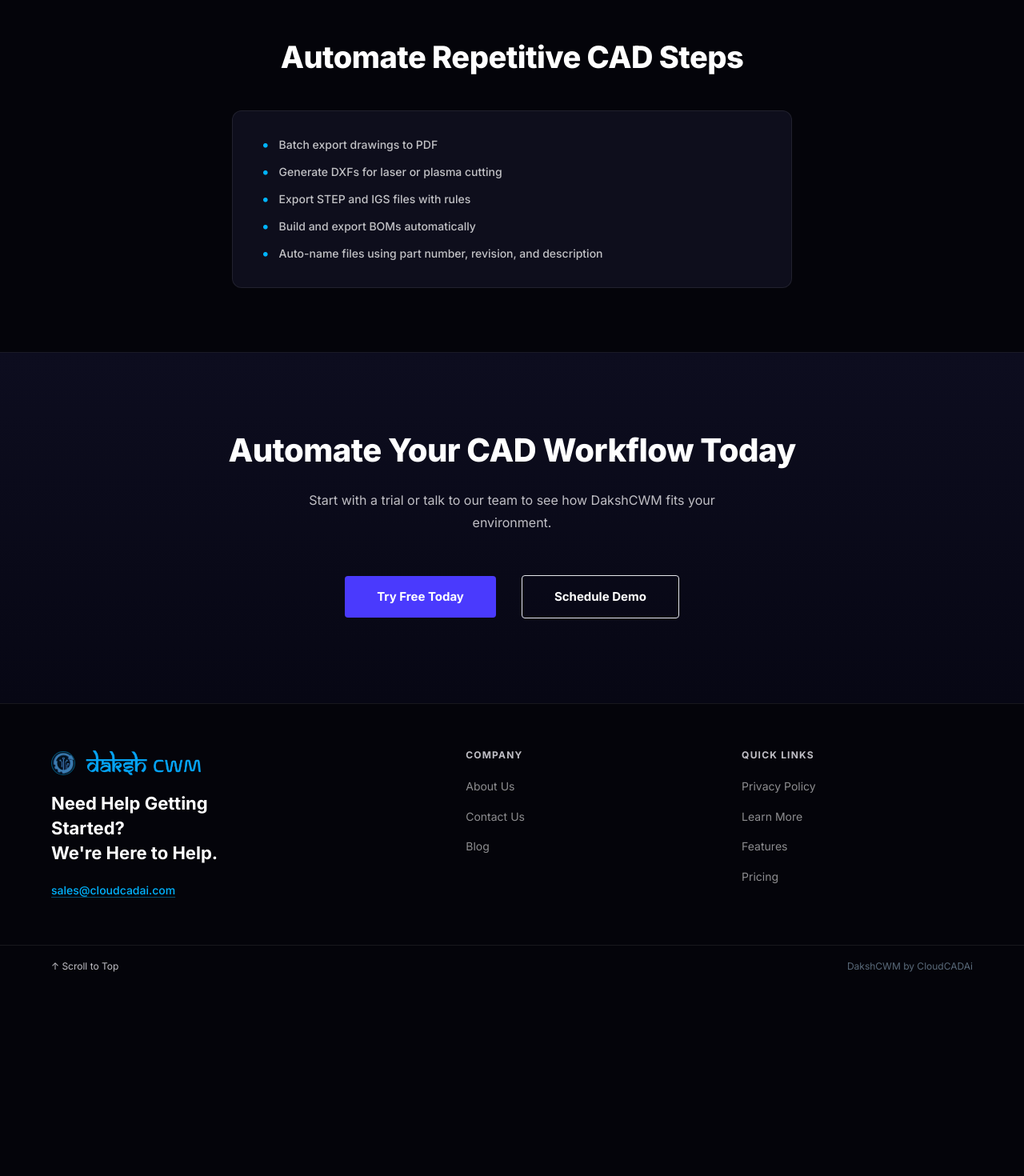
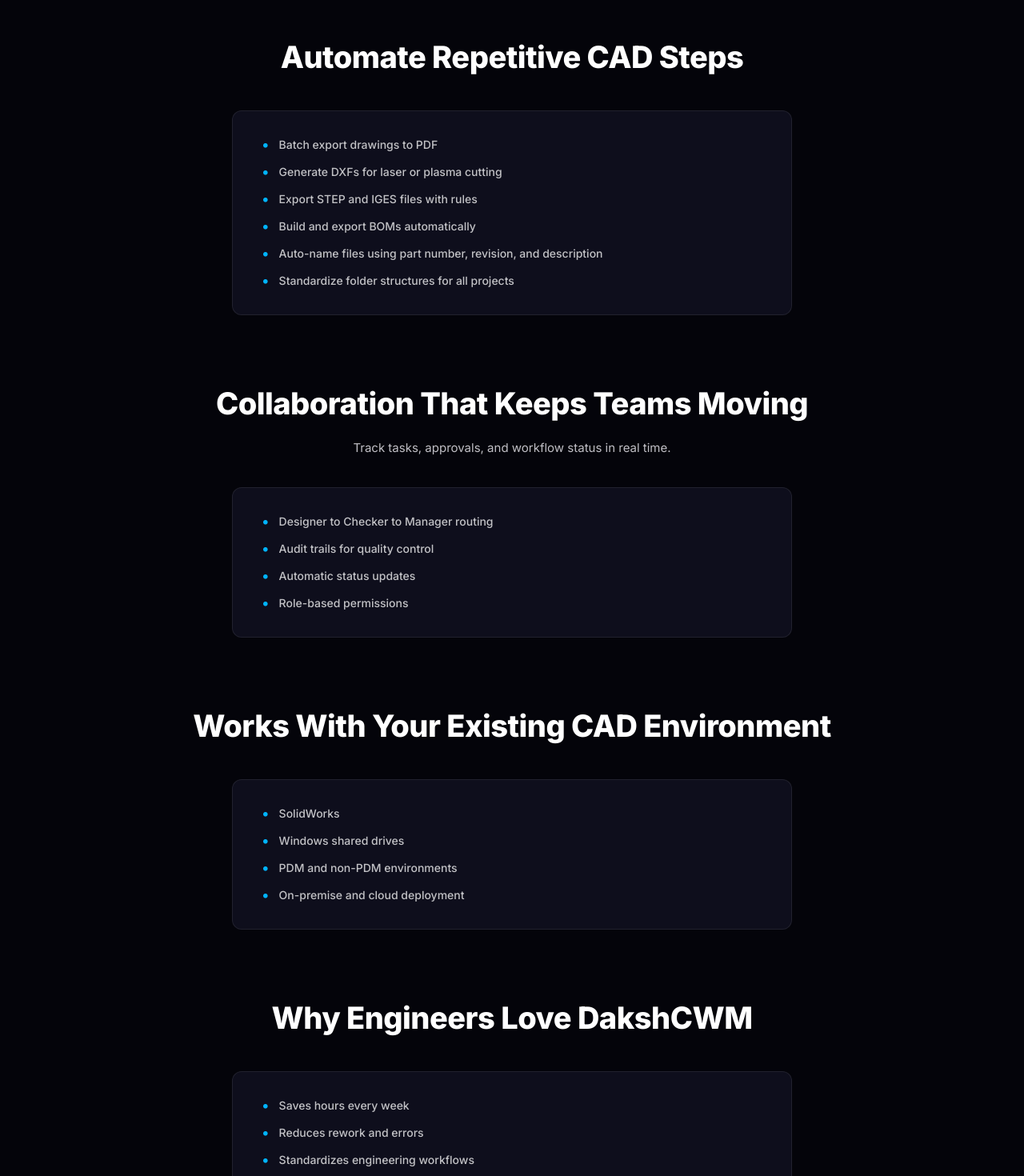
Before and after one commit to apurba2099/1_Project_Main, a React (Vite) app: page /features in a window 1280 px wide. Shown: the part 1080-2550 px from the top of the page at 80% size. Before the commit the page ends 2314 px from the top, so only its background shows below. Built offline with nearby package versions, Linux system fonts and the light colour scheme; no server answers.

Commit message:
11. Add perfect content - "Pricing", "Feature" Box add and content changes, "Contact" us up blank filling some style and content, "Product" page connect to the contact page.

```diff
--- a/src/pages/Features.jsx
+++ b/src/pages/Features.jsx
@@ -1,3 +1,4 @@
+import { Link } from "react-router-dom";
 const FEATURE_CARDS = [
   {
     title: "One-Click Exports",
@@ -25,12 +26,35 @@
   },
 ];
 
-const BULLETS = [
+const AUTOMATE_BULLETS = [
   "Batch export drawings to PDF",
   "Generate DXFs for laser or plasma cutting",
-  "Export STEP and IGS files with rules",
+  "Export STEP and IGES files with rules",
   "Build and export BOMs automatically",
   "Auto-name files using part number, revision, and description",
+  "Standardize folder structures for all projects",
+];
+
+const COLLABORATION_BULLETS = [
+  "Designer to Checker to Manager routing",
+  "Audit trails for quality control",
+  "Automatic status updates",
+  "Role-based permissions",
+];
+
+const ENVIRONMENT_BULLETS = [
+  "SolidWorks",
+  "Windows shared drives",
+  "PDM and non-PDM environments",
+  "On-premise and cloud deployment",
+];
+
+const WHY_BULLETS = [
+  "Saves hours every week",
+  "Reduces rework and errors",
+  "Standardizes engineering workflows",
+  "Improves communication and hand-offs",
+  "Accelerates the release process",
 ];
 
 function Features() {
@@ -78,17 +102,87 @@
         </div>
       </section>
 
-      {/* ── AUTOMATE REPETITIVE ── */}
+      {/* ── BULLET SECTIONS: Automate Repetitive / Collaboration / Environment / Why Engineers ── */}
       <section className="bg-site-bg border-t border-white/[0.08] py-20">
         <div className="max-w-site mx-auto px-6">
+          {/* ── Automate Repetitive CAD Steps ── */}
           <div className="flex flex-col items-center text-center mb-9">
             <h2 className="text-[clamp(24px,3.5vw,38px)] font-extrabold text-white tracking-[-0.5px]">
               Automate Repetitive CAD Steps
             </h2>
           </div>
+          <div className="bg-card-bg border border-white/[0.08] rounded-xl px-9 py-8 max-w-[700px] mx-auto mb-20">
+            <ul className="flex flex-col gap-3.5">
+              {AUTOMATE_BULLETS.map((b, i) => (
+                <li
+                  key={i}
+                  className="flex items-center gap-3 text-sm text-white/75 font-medium"
+                >
+                  <span className="text-accent text-lg leading-none flex-shrink-0">
+                    •
+                  </span>
+                  {b}
+                </li>
+              ))}
+            </ul>
+          </div>
+
+          {/* ── Collaboration That Keeps Teams Moving ── */}
+          <div className="flex flex-col items-center text-center mb-9">
+            <h2 className="text-[clamp(24px,3.5vw,38px)] font-extrabold text-white tracking-[-0.5px] mb-3">
+              Collaboration That Keeps Teams Moving
+            </h2>
+            <p className="text-[15px] text-muted max-w-[500px] leading-[1.75]">
+              Track tasks, approvals, and workflow status in real time.
+            </p>
+          </div>
+          <div className="bg-card-bg border border-white/[0.08] rounded-xl px-9 py-8 max-w-[700px] mx-auto mb-20">
+            <ul className="flex flex-col gap-3.5">
+              {COLLABORATION_BULLETS.map((b, i) => (
+                <li
+                  key={i}
+                  className="flex items-center gap-3 text-sm text-white/75 font-medium"
+                >
+                  <span className="text-accent text-lg leading-none flex-shrink-0">
+                    •
+                  </span>
+                  {b}
+                </li>
+              ))}
+            </ul>
+          </div>
+
+          {/* ── Works With Your Existing CAD Environment ── */}
+          <div className="flex flex-col items-center text-center mb-9">
+            <h2 className="text-[clamp(24px,3.5vw,38px)] font-extrabold text-white tracking-[-0.5px]">
+              Works With Your Existing CAD Environment
+            </h2>
+          </div>
+          <div className="bg-card-bg border border-white/[0.08] rounded-xl px-9 py-8 max-w-[700px] mx-auto mb-20">
+            <ul className="flex flex-col gap-3.5">
+              {ENVIRONMENT_BULLETS.map((b, i) => (
+                <li
+                  key={i}
+                  className="flex items-center gap-3 text-sm text-white/75 font-medium"
+                >
+                  <span className="text-accent text-lg leading-none flex-shrink-0">
+                    •
+                  </span>
+                  {b}
+                </li>
+              ))}
+            </ul>
+          </div>
+
+          {/* ── Why Engineers Love DakshCWM ── */}
+          <div className="flex flex-col items-center text-center mb-9">
+            <h2 className="text-[clamp(24px,3.5vw,38px)] font-extrabold text-white tracking-[-0.5px]">
+              Why Engineers Love DakshCWM
+            </h2>
+          </div>
           <div className="bg-card-bg border border-white/[0.08] rounded-xl px-9 py-8 max-w-[700px] mx-auto">
             <ul className="flex flex-col gap-3.5">
-              {BULLETS.map((b, i) => (
+              {WHY_BULLETS.map((b, i) => (
                 <li
                   key={i}
                   className="flex items-center gap-3 text-sm text-white/75 font-medium"
@@ -107,7 +201,7 @@
       {/* ── CTA BANNER ── */}
       <section className="bg-cta-grad border-t border-white/[0.08] py-[90px] text-center">
         <div className="max-w-site mx-auto px-6">
-          <h2 className="text-[40px] font-extrabold text-white mb-4 tracking-[-0.5px]">
+          <h2 className="text-[clamp(28px,5vw,40px)] font-extrabold text-white mb-4 tracking-[-0.5px]">
             Automate Your CAD Workflow Today
           </h2>
           <p className="text-[16px] text-muted max-w-[520px] mx-auto mb-9 leading-[1.75]">
@@ -115,13 +209,22 @@
             environment.
           </p>
 
-          <button className="m-4 text-[15px] font-bold px-10 py-[14px] bg-[#4a3afd] text-white rounded cursor-pointer transition-all hover:bg-[#33c4ff] hover:shadow-accent-glow hover:-translate-y-[5px]">
-            Try Free Today
-          </button>
+          {/* Button row — stacks vertically on mobile, side-by-side on sm+ */}
+          <div className="flex flex-col sm:flex-row items-center justify-center gap-4 px-4">
+            <Link
+              to="/contact"
+              className="w-full sm:w-auto text-[15px] font-bold px-10 py-[14px] bg-[#4a3afd] text-white rounded cursor-pointer transition-all hover:bg-[#33c4ff] hover:shadow-accent-glow hover:-translate-y-[5px]"
+            >
+              Try Free Today
+            </Link>
 
-          <button className="m-4 text-[15px] font-bold px-10 py-[14px] bg-transparent text-white border border-1 rounded cursor-pointer transition-all hover:bg-[#33c4ff] hover:shadow-accent-glow hover:-translate-y-[5px]">
-            Schedule Demo
-          </button>
+            <Link
+              to="/contact"
+              className="w-full sm:w-auto text-[15px] font-bold px-10 py-[14px] bg-transparent text-white border border-white/40 rounded cursor-pointer transition-all hover:bg-[#33c4ff] hover:shadow-accent-glow hover:-translate-y-[5px]"
+            >
+              Schedule Demo
+            </Link>
+          </div>
         </div>
       </section>
     </main>
--- a/src/pages/Products.jsx
+++ b/src/pages/Products.jsx
@@ -1,3 +1,4 @@
+import { Link } from "react-router-dom";
 import logo_1 from "./../assets/images/logo_1.png";
 import logo_2 from "./../assets/images/logo_2.png";
 import logo_3 from "./../assets/images/logo_3.png";
@@ -61,9 +62,12 @@
                   </li>
                 ))}
               </ul>
-              <button className="w-full text-center py-3 text-sm font-bold bg-accent text-black rounded cursor-pointer transition-all hover:bg-[#33c4ff] hover:shadow-accent-glow hover:-translate-y-px">
+              <Link
+                to="/contact"
+                className="w-full text-center py-3 text-sm font-bold bg-accent text-black rounded cursor-pointer transition-all hover:bg-[#33c4ff] hover:shadow-accent-glow hover:-translate-y-px"
+              >
                 Get Started
-              </button>
+              </Link>
             </div>
 
             {/* Lite */}
@@ -91,9 +95,12 @@
                   </li>
                 ))}
               </ul>
-              <button className="w-full text-center py-3 text-sm font-semibold border border-accent text-accent bg-transparent rounded cursor-pointer transition-all hover:bg-[rgba(0,180,255,0.15)]">
+              <Link
+                to="/contact"
+                className="w-full text-center py-3 text-sm font-semibold border border-accent text-accent bg-transparent rounded cursor-pointer transition-all hover:bg-[rgba(0,180,255,0.15)]"
+              >
                 Get Started
-              </button>
+              </Link>
             </div>
 
             {/* Enterprise */}
@@ -122,9 +129,12 @@
                   </li>
                 ))}
               </ul>
-              <button className="w-full text-center py-3 text-sm font-semibold bg-white/[0.06] border border-white/[0.08] text-white rounded cursor-pointer transition-all hover:bg-white/10 hover:border-white/20">
+              <Link
+                to="/contact"
+                className="w-full text-center py-3 text-sm font-semibold bg-white/[0.06] border border-white/[0.08] text-white rounded cursor-pointer transition-all hover:bg-white/10 hover:border-white/20"
+              >
                 Contact Sales
-              </button>
+              </Link>
             </div>
           </div>
         </div>
--- a/src/pages/WhatIsDakshCWM.jsx
+++ b/src/pages/WhatIsDakshCWM.jsx
@@ -22,7 +22,7 @@
           </div>
 
           {/* Hero tagline */}
-          <h2 className="text-[clamp(20px,3.2vw,36px)] font-extrabold text-white leading-[1.2] tracking-[-0.5px] mb-3 max-w-[680px] mx-auto">
+          <h2 className="text-[clamp(24px,3.2vw,36px)] font-extrabold text-white leading-[1.2] tracking-[-0.5px] mb-3 max-w-[680px] mx-auto">
             Stop Doing Manually What a Machine Can Do{' '}
             <span className="text-accent">Automatically</span>
           </h2>
@@ -33,18 +33,18 @@
             ship better designs, faster, with fewer errors.
           </p>
 
-          {/* Quick stats row */}
-          <div className="inline-flex items-center gap-0 divide-x divide-white/[0.08] bg-white/[0.04] border border-white/[0.08] rounded-xl overflow-hidden">
+          {/* Quick stats row — grid on mobile, inline on desktop */}
+          <div className="w-full sm:w-auto sm:inline-grid grid grid-cols-3 divide-x divide-white/[0.08] bg-white/[0.04] border border-white/[0.08] rounded-xl overflow-hidden">
             {[
               { value: '10×', label: 'Faster Exports' },
               { value: '100%', label: 'SolidWorks Native' },
               { value: '0', label: 'Code Required' },
             ].map((stat) => (
-              <div key={stat.label} className="px-6 py-3 text-center">
-                <p className="text-[clamp(16px,2vw,22px)] font-extrabold text-accent leading-none mb-0.5">
+              <div key={stat.label} className="px-4 sm:px-6 py-3 text-center">
+                <p className="text-[clamp(15px,2vw,22px)] font-extrabold text-accent leading-none mb-0.5">
                   {stat.value}
                 </p>
-                <p className="text-[11px] text-white/45 font-medium whitespace-nowrap">
+                <p className="text-[10px] sm:text-[11px] text-white/45 font-medium">
                   {stat.label}
                 </p>
               </div>
```
Also changed, not shown: src/pages/ContactUs.jsx (+82 -25 lines), src/pages/Pricing.jsx (+19 -12 lines).
